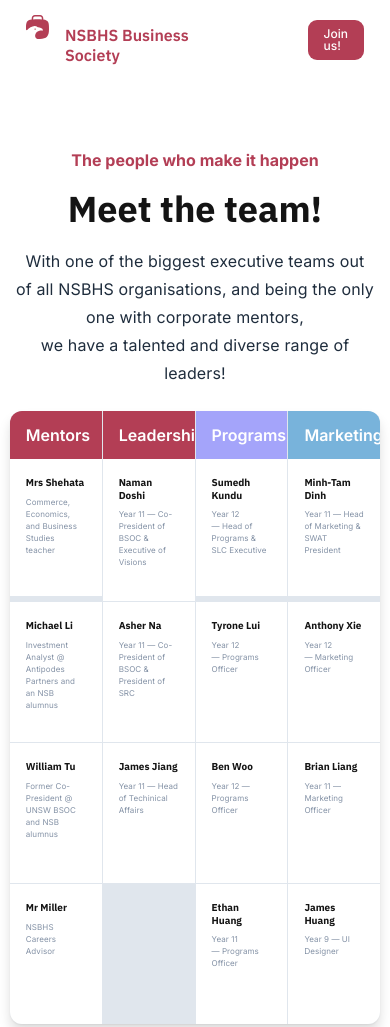
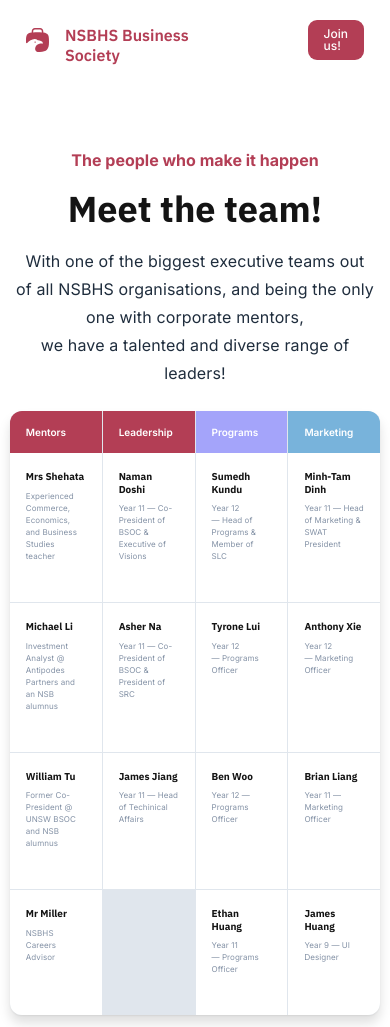
Before and after one commit to naman-doshi/bsoc-website, a plain HTML site: page team/index.html in a window 390 px wide. Shown: the top 1027 px of the page. Drawn offline with nearby package versions, Linux system fonts and the light colour scheme; some packages are replaced by stand-ins of ours; a script that the page names is missing.

Commit message:
finished

```diff
--- a/blog/style.css
+++ b/blog/style.css
@@ -123,6 +123,11 @@ p {
   justify-content: center;
   gap: 1.6rem;
   align-items: center;
+  text-decoration: none;
+}
+
+.logo-section:visited {
+  text-decoration: none;
 }
 
 .logo-text {
--- a/events/style.css
+++ b/events/style.css
@@ -115,6 +115,12 @@ p {
   display: flex;
   justify-content: center;
   gap: 1.6rem;
+  align-items: center;
+  text-decoration: none;
+}
+
+.logo-section:visited {
+  text-decoration: none;
 }
 
 .logo-text {
--- a/queries.css
+++ b/queries.css
@@ -208,6 +208,9 @@
     flex-direction: column;
     align-items: flex-start;
   }
+  .date-box {
+    font-size: 1rem;
+  }
 }
 
 @media (max-width: 32em) {
--- a/style.css
+++ b/style.css
@@ -116,6 +116,11 @@ p {
   justify-content: center;
   gap: 1.6rem;
   align-items: center;
+  text-decoration: none;
+}
+
+.logo-section:visited {
+  text-decoration: none;
 }
 
 .logo-text {
--- a/team/index.html
+++ b/team/index.html
@@ -28,10 +28,10 @@
   </head>
   <body>
     <header id="header" class="header">
-      <div class="logo-section">
+      <a class="logo-section" href="../">
         <img class="logo" alt="logo" src="../assets/logo.svg" />
         <h2 class="logo-text">NSBHS Business Society</h2>
-      </div>
+      </a>
       <nav class="main-nav">
         <ul class="main-nav-list">
           <li><a class="main-nav-link" href="#">Team</a></li>
@@ -64,7 +64,9 @@
             <div class="date-box imp">Mentors</div>
             <div class="info-box">
               <h2>Mrs Shehata</h2>
-              <p>Commerce, Economics, and Business Studies teacher</p>
+              <p>
+                Experienced Commerce, Economics, and Business Studies teacher
+              </p>
             </div>
           </div>
           <div class="event-box">
@@ -78,7 +80,7 @@
             <div class="date-box purp">Programs</div>
             <div class="info-box">
               <h2>Sumedh Kundu</h2>
-              <p>Year 12 — Head of Programs & SLC Executive</p>
+              <p>Year 12 — Head of Programs & Member of SLC</p>
             </div>
           </div>
           <div class="event-box">
--- a/team/style.css
+++ b/team/style.css
@@ -114,7 +114,13 @@ p {
 .logo-section {
   display: flex;
   justify-content: center;
+  align-items: center;
   gap: 1.6rem;
+  text-decoration: none;
+}
+
+.logo-section:visited {
+  text-decoration: none;
 }
 
 .logo-text {
@@ -157,7 +163,7 @@ main {
 .events {
   display: grid;
   grid-template-columns: repeat(4, 1fr);
-  grid-template-rows: 190px 140px 140px 140px;
+  grid-template-rows: repeat(4, max-content);
   grid-gap: 1px;
   background-color: #e0e6ed;
   border-radius: 12px;
@@ -169,6 +175,7 @@ main {
   display: flex;
   flex-direction: column;
   overflow: hidden;
+  height: 100%;
 }
 
 .date-box {
@@ -181,6 +188,7 @@ main {
 .info-box {
   background-color: white;
   padding: 0.8rem 1.6rem;
+  height: 100%;
 }
 
 .imp {
```
Also changed, not shown: blog/index.html (+6 -6 lines), events/index.html (+6 -6 lines), index.html (+3 -3 lines).
